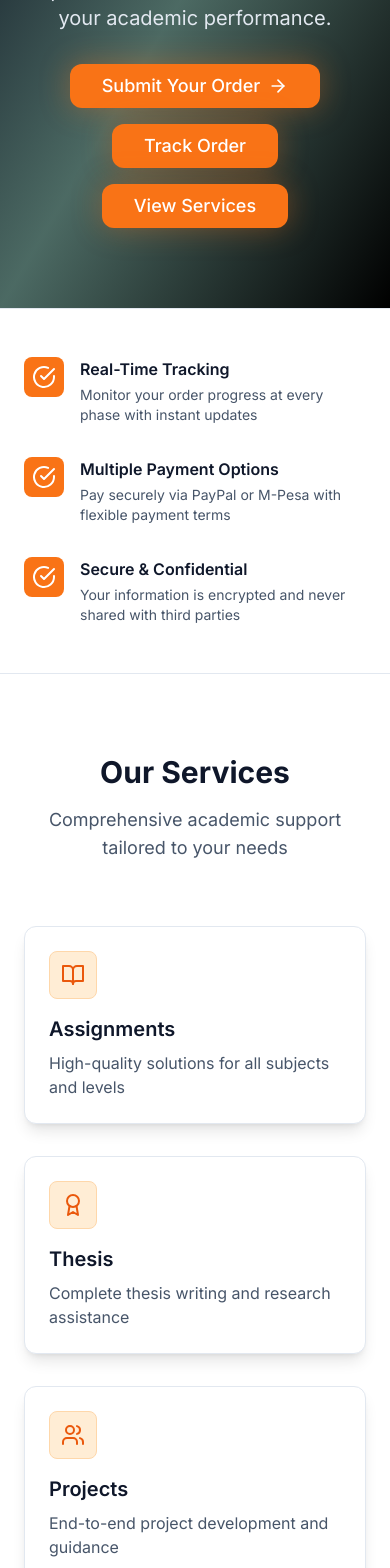
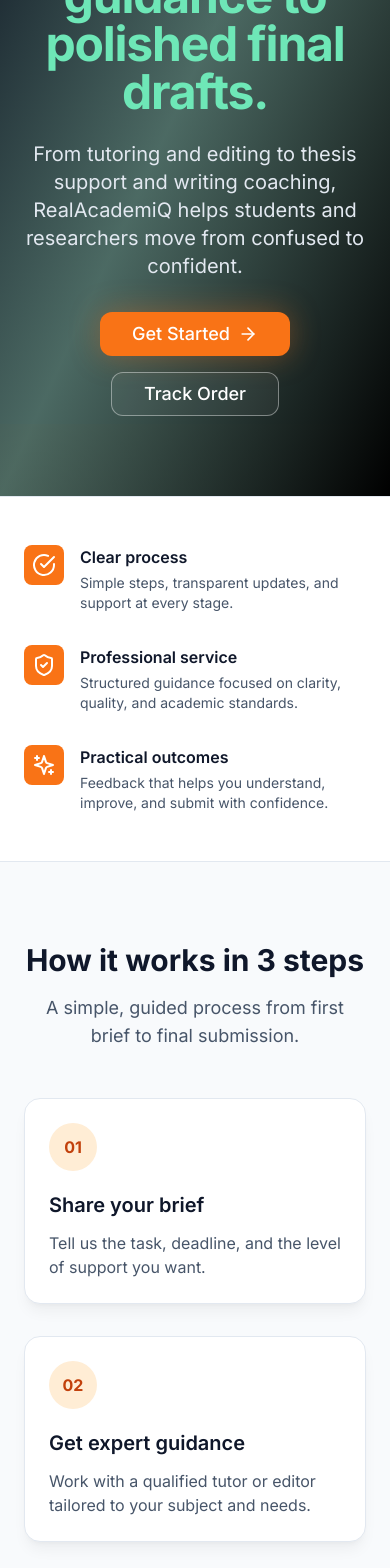
Before and after one commit to WolfriderReal/RealAcademiQ-, a Next.js app: page / in a window 390 px wide. Shown: the part 420-1988 px from the top of the page. Built offline with nearby package versions, Linux system fonts and the light colour scheme; no server answers.

Commit message:
Reposition homepage messaging toward tutoring, writing support, and trust-building while simplifying CTAs and branding assets.

```diff
--- a/src/app/layout.tsx
+++ b/src/app/layout.tsx
@@ -6,15 +6,15 @@ import Header from '@/components/Header'
 
 const inter = Inter({ subsets: ['latin'] })
 
-const siteUrl = 'https://real-academi-q.vercel.app'
+const siteUrl = 'https://realacademiq.com'
 
 export const metadata: Metadata = {
   title: {
-    default: 'RealAcademiQ - Academic Excellence Assistance',
-    template: '%s | RealAcademiQ'
+    default: 'RealAcademiQ - Academic Support, Editing & Research Guidance',
+    template: '%s | RealAcademiQ',
   },
-  description: 'Professional assistance with assignments, thesis, projects, and proposals. Get expert help from qualified academics.',
-  keywords: ['academic assistance', 'assignments', 'thesis', 'projects', 'proposals', 'academic writing', 'student help'],
+  description: 'Get expert academic support, research guidance, editing, proofreading, and writing coaching with RealAcademiQ.',
+  keywords: ['academic support', 'research guidance', 'editing', 'proofreading', 'writing coaching', 'thesis help'],
   authors: [{ name: 'RealAcademiQ' }],
   creator: 'RealAcademiQ',
   publisher: 'RealAcademiQ',
@@ -28,16 +28,16 @@ export const metadata: Metadata = {
     canonical: siteUrl,
   },
   openGraph: {
-    title: 'RealAcademiQ - Academic Excellence Assistance',
-    description: 'Professional assistance with assignments, thesis, projects, and proposals. Get expert help from qualified academics.',
+    title: 'RealAcademiQ - Academic Support, Editing & Research Guidance',
+    description: 'Get expert academic support, research guidance, editing, proofreading, and writing coaching with RealAcademiQ.',
     url: siteUrl,
     siteName: 'RealAcademiQ',
     images: [
       {
-        url: '/og-image.jpg', // You'll need to add this image
+        url: '/og-image.svg',
         width: 1200,
         height: 630,
-        alt: 'RealAcademiQ - Academic Excellence Assistance',
+        alt: 'RealAcademiQ - Academic Support',
       },
     ],
     locale: 'en_US',
@@ -45,9 +45,9 @@ export const metadata: Metadata = {
   },
   twitter: {
     card: 'summary_large_image',
-    title: 'RealAcademiQ - Academic Excellence Assistance',
-    description: 'Professional assistance with assignments, thesis, projects, and proposals.',
-    images: ['/og-image.jpg'],
+    title: 'RealAcademiQ - Academic Support, Editing & Research Guidance',
+    description: 'Get expert academic support, research guidance, editing, proofreading, and writing coaching with RealAcademiQ.',
+    images: ['/og-image.svg'],
     creator: '@RealAcademiQ',
   },
   robots: {
@@ -62,17 +62,11 @@ export const metadata: Metadata = {
     },
   },
   icons: {
-    icon: '/favicon.ico',
-    shortcut: '/favicon-16x16.png',
-    apple: '/apple-touch-icon.png',
+    icon: '/favicon.svg',
+    shortcut: '/favicon.svg',
+    apple: '/favicon.svg',
   },
   manifest: '/manifest.json',
-  verification: {
-    google: 'SNulKA4FkVJvxVDFIWS02TT37AmAuzyW7E-CiVzcwWI',
-  },
-  other: {
-    'google-site-verification': 'SNulKA4FkVJvxVDFIWS02TT37AmAuzyW7E-CiVzcwWI',
-  },
 }
 
 export default function RootLayout({
--- a/src/app/page.tsx
+++ b/src/app/page.tsx
@@ -1,86 +1,134 @@
-
 import Link from 'next/link'
-import { Button } from "@/components/ui/button"
-import { ArrowRight, BookOpen, Award, Users, Star, CheckCircle } from 'lucide-react'
+import { Button } from '@/components/ui/button'
+import { ArrowRight, BookOpenText, FileText, Search, PenSquare, CheckCircle, ShieldCheck, Sparkles } from 'lucide-react'
 import TestimonialsAndSupport from '@/components/TestimonialsAndSupport'
 import HeroCtas from '@/components/HeroCtas'
 
-export default function Home() {
 const services = [
-    { icon: BookOpen, title: 'Assignments', desc: 'High-quality solutions for all subjects and levels' },
-    { icon: Award, title: 'Thesis', desc: 'Complete thesis writing and research assistance' },
-    { icon: Users, title: 'Projects', desc: 'End-to-end project development and guidance' },
-    { icon: Star, title: 'Proposals', desc: 'Compelling research proposals and grant applications' },
+  {
+    icon: BookOpenText,
+    title: 'Tutoring & Coaching',
+    desc: 'Targeted support for coursework, presentations, revision plans, and exam preparation.',
+  },
+  {
+    icon: FileText,
+    title: 'Editing & Proofreading',
+    desc: 'Improve grammar, structure, clarity, and citation consistency before submission.',
+  },
+  {
+    icon: Search,
+    title: 'Research Guidance',
+    desc: 'Get help with topic selection, literature reviews, methodology, and critical analysis.',
+  },
+  {
+    icon: PenSquare,
+    title: 'Writing Support',
+    desc: 'From thesis chapters to polished reports, we help shape strong academic writing.',
+  },
 ]
 
+const processSteps = [
+  {
+    step: '01',
+    title: 'Share your brief',
+    desc: 'Tell us the task, deadline, and the level of support you want.',
+  },
+  {
+    step: '02',
+    title: 'Get expert guidance',
+    desc: 'Work with a qualified tutor or editor tailored to your subject and needs.',
+  },
+  {
+    step: '03',
+    title: 'Submit with confidence',
+    desc: 'Receive clear, professional, ready-to-submit work and optional revisions.',
+  },
+]
+
+export default function Home() {
   return (
     <div className="min-h-screen">
-      {/* Hero Section */}
       <section className="bg-gradient-to-br from-slate-950 via-emerald-950/70 to-black py-20 md:py-32">
         <div className="max-w-7xl mx-auto px-6 text-center">
           <div>
+            <p className="text-sm uppercase tracking-[0.22em] font-semibold text-emerald-300 mb-4">
+              Academic support you can trust
+            </p>
             <h1 className="text-5xl md:text-7xl font-bold text-white tracking-tight mb-6">
-              Achieve Academic
-              <span className="text-emerald-300"> Excellence</span>
+              Get expert academic support,
+              <span className="text-emerald-300 block md:inline"> from research guidance to polished final drafts.</span>
             </h1>
             <p className="text-xl text-slate-200 max-w-3xl mx-auto mb-8">
-              Professional assistance with assignments, thesis, projects, and proposals.
-              Get expert help from qualified academics and elevate your academic performance.
+              From tutoring and editing to thesis support and writing coaching, RealAcademiQ helps students and researchers move from confused to confident.
             </p>
             <HeroCtas />
           </div>
         </div>
       </section>
 
-      {/* Benefits Banner */}
       <section className="py-12 bg-white border-y border-slate-200">
-        <div className="max-w-7xl mx-auto px-6">
+        <div className="max-w-6xl mx-auto px-6">
           <div className="grid grid-cols-1 md:grid-cols-3 gap-8">
             <div className="flex items-start gap-4">
               <div className="w-10 h-10 bg-orange-500 rounded-lg flex items-center justify-center flex-shrink-0">
                 <CheckCircle className="w-6 h-6 text-white" />
               </div>
               <div>
-                <h3 className="font-semibold text-slate-900 mb-1">Real-Time Tracking</h3>
-                <p className="text-sm text-slate-600">Monitor your order progress at every phase with instant updates</p>
+                <h3 className="font-semibold text-slate-900 mb-1">Clear process</h3>
+                <p className="text-sm text-slate-600">Simple steps, transparent updates, and support at every stage.</p>
               </div>
             </div>
             <div className="flex items-start gap-4">
               <div className="w-10 h-10 bg-orange-500 rounded-lg flex items-center justify-center flex-shrink-0">
-                <CheckCircle className="w-6 h-6 text-white" />
+                <ShieldCheck className="w-6 h-6 text-white" />
               </div>
               <div>
-                <h3 className="font-semibold text-slate-900 mb-1">Multiple Payment Options</h3>
-                <p className="text-sm text-slate-600">Pay securely via PayPal or M-Pesa with flexible payment terms</p>
+                <h3 className="font-semibold text-slate-900 mb-1">Professional service</h3>
+                <p className="text-sm text-slate-600">Structured guidance focused on clarity, quality, and academic standards.</p>
               </div>
             </div>
             <div className="flex items-start gap-4">
               <div className="w-10 h-10 bg-orange-500 rounded-lg flex items-center justify-center flex-shrink-0">
-                <CheckCircle className="w-6 h-6 text-white" />
+                <Sparkles className="w-6 h-6 text-white" />
               </div>
               <div>
-                <h3 className="font-semibold text-slate-900 mb-1">Secure & Confidential</h3>
-                <p className="text-sm text-slate-600">Your information is encrypted and never shared with third parties</p>
+                <h3 className="font-semibold text-slate-900 mb-1">Practical outcomes</h3>
+                <p className="text-sm text-slate-600">Feedback that helps you understand, improve, and submit with confidence.</p>
               </div>
             </div>
           </div>
         </div>
       </section>
 
+      <section className="py-20 bg-slate-50">
+        <div className="max-w-6xl mx-auto px-6">
+          <div className="text-center mb-12">
+            <h2 className="text-3xl md:text-4xl font-bold text-slate-900 mb-4">How it works in 3 steps</h2>
+            <p className="text-lg text-slate-600 max-w-2xl mx-auto">A simple, guided process from first brief to final submission.</p>
+          </div>
 
-      {/* Services Section */}
+          <div className="grid grid-cols-1 md:grid-cols-3 gap-8">
+            {processSteps.map((item) => (
+              <div key={item.step} className="bg-white border border-slate-200 rounded-2xl p-6 shadow-lg shadow-black/5">
+                <div className="mb-5 flex items-center justify-center w-12 h-12 rounded-full bg-orange-100 text-orange-700 font-bold">
+                  {item.step}
+                </div>
+                <h3 className="text-xl font-semibold text-slate-900 mb-3">{item.title}</h3>
+                <p className="text-slate-600">{item.desc}</p>
+              </div>
+            ))}
+          </div>
+        </div>
+      </section>
+
       <section className="py-20 bg-white">
         <div className="max-w-7xl mx-auto px-6">
           <div className="text-center mb-16">
-            <h2 className="text-3xl md:text-4xl font-bold text-slate-900 mb-4">
-              Our Services
-            </h2>
-            <p className="text-lg text-slate-600 max-w-2xl mx-auto">
-              Comprehensive academic support tailored to your needs
-            </p>
+            <h2 className="text-3xl md:text-4xl font-bold text-slate-900 mb-4">What we help with</h2>
+            <p className="text-lg text-slate-600 max-w-2xl mx-auto">Focused support designed for students, researchers, and professionals who need clarity and polish.</p>
           </div>
           <div className="grid grid-cols-1 md:grid-cols-2 lg:grid-cols-4 gap-8">
-            {services.map((service, i) => (
+            {services.map((service) => (
               <div
                 key={service.title}
                 className="bg-white border border-slate-200 p-6 rounded-xl hover:border-orange-300 transition-colors shadow-lg shadow-black/10"
@@ -96,25 +144,21 @@ export default function Home() {
         </div>
       </section>
 
-      {/* Testimonials and Support Section */}
       <TestimonialsAndSupport mode="public" />
 
-      {/* Why Choose Us */}
       <section className="py-20 bg-slate-50">
         <div className="max-w-7xl mx-auto px-6">
           <div className="grid grid-cols-1 lg:grid-cols-2 gap-16 items-center">
             <div>
-              <h2 className="text-3xl md:text-4xl font-bold text-slate-900 mb-6">
-                Why Choose RealAcademiQ?
-              </h2>
+              <h2 className="text-3xl md:text-4xl font-bold text-slate-900 mb-6">Why students choose RealAcademiQ</h2>
               <div className="space-y-4">
                 {[
-                  'Expert writers with advanced degrees',
-                  '100% original, plagiarism-free content',
-                  'On-time delivery guaranteed',
-                  '24/7 customer support',
-                  'Confidential and secure service',
-                  'Affordable pricing with quality assurance',
+                  'Clear, practical guidance from subject-aware support professionals',
+                  'Structured feedback that improves quality and confidence',
+                  'Transparent process and realistic timelines',
+                  'Support across tutoring, writing, research, and editing',
+                  'Safe, professional communication via WhatsApp and email',
+                  'Focused revisions to align with your brief and academic standards',
                 ].map((feature, i) => (
                   <div key={i} className="flex items-center gap-3">
                     <CheckCircle className="w-5 h-5 text-green-600 shrink-0" />
@@ -123,20 +167,16 @@ export default function Home() {
                 ))}
               </div>
             </div>
+
             <div className="bg-white border border-slate-200 p-8 rounded-xl shadow-2xl shadow-black/20">
-              <h3 className="text-2xl font-semibold text-slate-900 mb-4">Ready to Get Started?</h3>
+              <h3 className="text-2xl font-semibold text-slate-900 mb-4">Ready to move forward?</h3>
               <p className="text-slate-600 mb-6">
-                Submit your order now and let our experts help you succeed. Or track your existing project progress.
+                Tell us what you need, and we’ll help you plan the next step with clarity and confidence.
               </p>
               <div className="space-y-3">
                 <Link href="/order">
                   <Button className="w-full bg-orange-500 hover:bg-orange-600 text-white">
-                    Submit New Order <ArrowRight className="ml-2 w-4 h-4" />
-                  </Button>
-                </Link>
-                <Link href="/track-order">
-                  <Button variant="outline" className="w-full border-slate-300 text-slate-900 hover:bg-slate-100">
-                    Track Existing Order
+                    Start Your Order <ArrowRight className="ml-2 w-4 h-4" />
                   </Button>
                 </Link>
               </div>
@@ -145,77 +185,17 @@ export default function Home() {
         </div>
       </section>
 
-      {/* FAQ Section */}
-      <section className="py-20 bg-slate-50">
-        <div className="max-w-4xl mx-auto px-6">
-          <div className="text-center mb-16">
-            <h2 className="text-3xl md:text-4xl font-bold text-slate-900 mb-4">
-              How It Works
-            </h2>
-            <p className="text-lg text-slate-600 max-w-2xl mx-auto">
-              Everything you need to know about submitting and tracking your orders
-            </p>
-          </div>
-
-          <div className="space-y-4">
-            {[
-              {
-                q: 'How do I submit an order?',
-                a: 'Click "Submit Your Order", fill in your requirements, and continue to review. You can then share supporting files and reconfirm instructions via WhatsApp before payment.'
-              },
-              {
-                q: 'What payment methods do you accept?',
-                a: 'We accept PayPal for international customers and M-Pesa (STK Push or Manual Paybill) for customers in Kenya. All payments are secure and encrypted.'
-              },
-              {
-                q: 'Can I track my order progress?',
-                a: 'Yes. Use the Track Order page to open WhatsApp tracking with our support team. Share your order details there and we will provide your current status and next steps.'
-              },
-              {
-                q: 'What if I need to make changes?',
-                a: 'You can request revisions after viewing the initial draft. Our writers will work with you to ensure the final document meets your expectations.'
-              },
-              {
-                q: 'How long does delivery take?',
-                a: 'Delivery time depends on your deadline. Standard orders are completed within the specified timeframe. Rush orders are available for urgent requirements.'
-              },
-              {
-                q: 'Is my information secure?',
-                a: 'Absolutely. We use industry-standard encryption and never share your personal information. Your privacy is our priority.'
-              }
-            ].map((faq, i) => (
-              <details key={i} className="bg-white rounded-lg p-6 border border-slate-200 hover:border-orange-400/30 transition">
-                <summary className="font-semibold text-slate-900 cursor-pointer flex items-center gap-2">
-                  <span className="text-orange-400 text-xl">+</span> {faq.q}
-                </summary>
-                <p className="text-slate-600 mt-4 ml-8">{faq.a}</p>
-              </details>
-            ))}
-          </div>
-        </div>
-      </section>
       <section className="py-20 bg-gradient-to-r from-orange-600 to-orange-500 text-white">
         <div className="max-w-4xl mx-auto px-6 text-center">
-          <div>
-            <h2 className="text-3xl md:text-4xl font-bold mb-6">
-              Ready to Achieve Your Academic Goals?
-            </h2>
+          <h2 className="text-3xl md:text-4xl font-bold mb-6">Need reliable academic support?</h2>
           <p className="text-xl text-white/90 mb-8">
-              Join thousands of successful students who trust RealAcademiQ. Submit your order today and get expert help.
+            We help with academic guidance, research support, writing coaching, and polished final drafts.
           </p>
-            <div className="flex flex-col sm:flex-row gap-4 justify-center">
           <Link href="/order">
             <Button size="lg" className="bg-white hover:bg-slate-100 text-orange-700 px-8 py-4 text-lg rounded-xl font-semibold">
-                  Start Your Order Now <ArrowRight className="ml-2 w-5 h-5" />
+              Get Started Today <ArrowRight className="ml-2 w-5 h-5" />
             </Button>
           </Link>
-              <Link href="/track-order">
-                <Button size="lg" variant="outline" className="border-white hover:bg-slate-100 text-slate-900 px-8 py-4 text-lg rounded-xl">
-                  Track Your Order
-                </Button>
-              </Link>
-            </div>
-          </div>
         </div>
       </section>
     </div>
--- a/src/components/HeroCtas.tsx
+++ b/src/components/HeroCtas.tsx
@@ -15,7 +15,7 @@ export default function HeroCtas() {
         }}
       >
         <Button size="lg" className="bg-orange-500 hover:bg-orange-600 text-white px-8 py-4 text-lg rounded-xl shadow-[0_0_30px_rgba(249,115,22,0.35)]">
-          Submit Your Order <ArrowRight className="ml-2 w-5 h-5" />
+          Get Started <ArrowRight className="ml-2 w-5 h-5" />
         </Button>
       </Link>
 
@@ -25,19 +25,8 @@ export default function HeroCtas() {
           void trackClientEvent('homepage_track_order_clicked')
         }}
       >
-        <Button size="lg" className="bg-orange-500 hover:bg-orange-600 text-white px-8 py-4 text-lg rounded-xl shadow-[0_0_30px_rgba(249,115,22,0.35)]">
+        <Button size="lg" variant="outline" className="border-white/40 bg-white/5 text-white hover:bg-white/10 px-8 py-4 text-lg rounded-xl">
           Track Order
-        </Button>
-      </Link>
-
-      <Link
-        href="/services"
-        onClick={() => {
-          void trackClientEvent('homepage_view_services_clicked')
-        }}
-      >
-        <Button size="lg" className="bg-orange-500 hover:bg-orange-600 text-white px-8 py-4 text-lg rounded-xl shadow-[0_0_30px_rgba(249,115,22,0.35)]">
-          View Services
         </Button>
       </Link>
     </div>
```
Also changed, not shown: src/components/Header.tsx (+4 -96 lines), public/favicon.svg (added), public/manifest.json, public/og-image.svg (added). Lines whose indentation alone changed are shown as unchanged.
